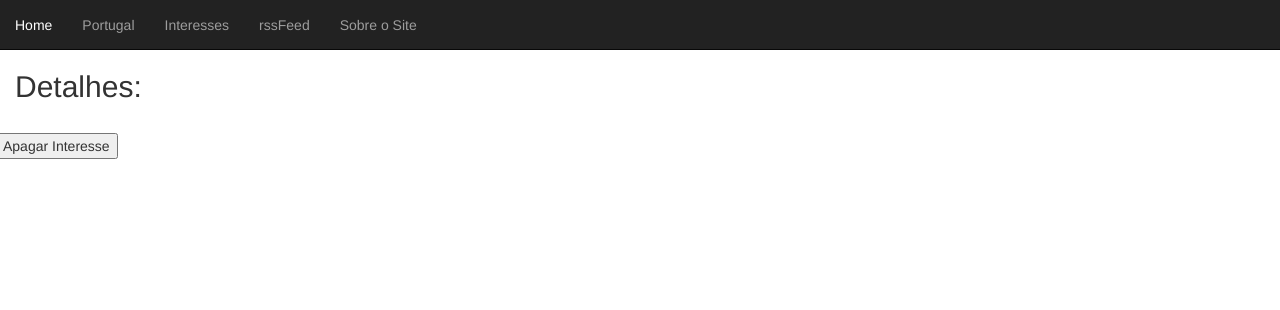
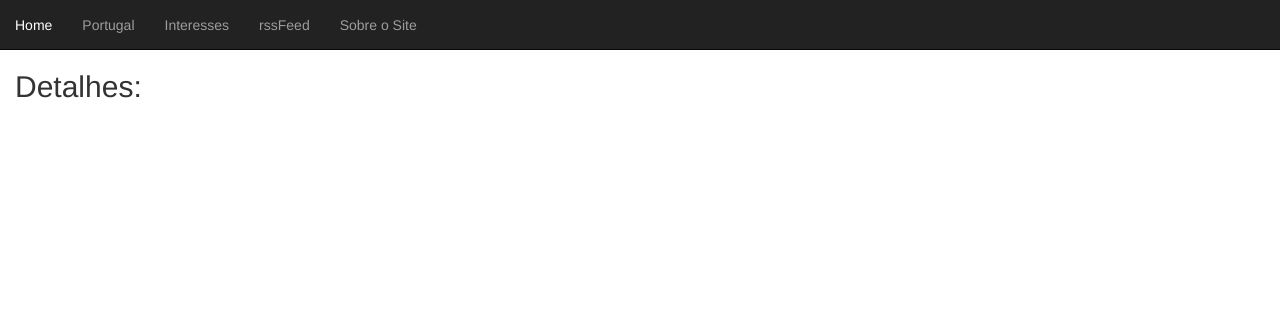
Before and after one commit to chiplo1/edcproj2, a Django app: template proj/templates/interesseDetail.html in a window 1280 px wide. Shown: the top 310 px of the page. Run offline with Django 3.2, Linux system fonts and the light colour scheme; the template is opened without the code that fills it: most values are stand-ins (such as "Sample title", 1, 10 or a date in 2020); some libraries are stand-ins or nearby versions.

Commit message:
Altereçao no html

```diff
--- a/proj/templates/interesseDetail.html
+++ b/proj/templates/interesseDetail.html
@@ -87,9 +87,6 @@
              <h4><span class="tab"> Distrito: {{value}} </span></h4>
           {% endif %}
       {% endfor %}
-  <form action="/interesseDetail/" method='get'>
-      <button>Apagar Interesse</button>
-  </form>
   </div>
 
 
--- a/proj/templates/municipioDetail.html
+++ b/proj/templates/municipioDetail.html
@@ -141,7 +141,7 @@
             </div>
             <div style="float: left;width: 60%;padding: 10px;">
              <h4>Apagar Interesse:</h4>
-             <p><input type="text" name="nomeinteressedel"/></p>
+             <!--<p><input type="text" name="nomeinteressedel"/></p>-->
              <p><select name="nomeinteressedel" style="height:32px; font-size: 16px">
                   {% for key, value in interesses.items %}
                       <option value="{{value.nome}}">{{value.nome}}</option>
```
